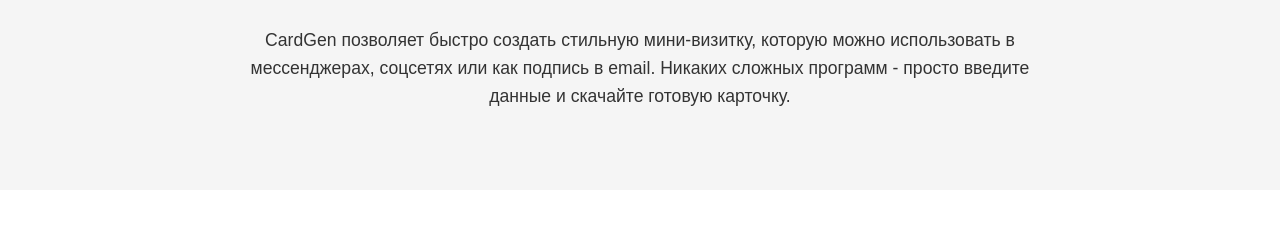
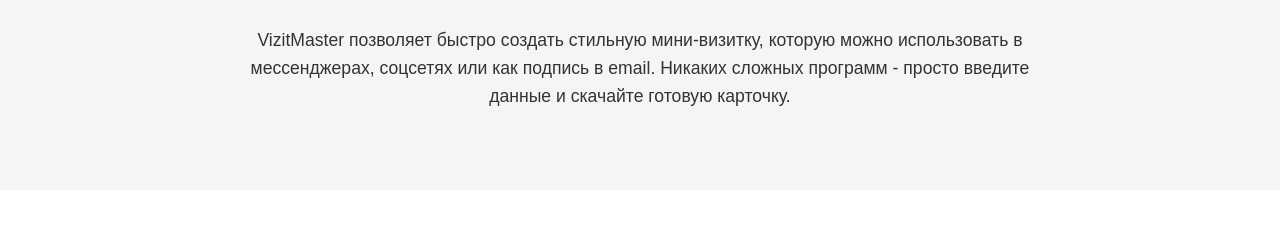
Before and after one commit to ayashmara/VisitMaster, a plain HTML site: page index.html in a window 1280 px wide. Shown: the part 261-486 px from the top of the page. Drawn offline with Linux system fonts and the light colour scheme.

Commit message:
Update index.html

```diff
--- a/index.html
+++ b/index.html
@@ -23,7 +23,7 @@
     <section class="hero">
         <div class="container">
             <h2>Цифровые визитки для современного мира</h2>
-            <p>CardGen позволяет быстро создать стильную мини-визитку, которую можно использовать в мессенджерах, соцсетях или как подпись в email. Никаких сложных программ - просто введите данные и скачайте готовую карточку.</p>
+            <p>VizitMaster позволяет быстро создать стильную мини-визитку, которую можно использовать в мессенджерах, соцсетях или как подпись в email. Никаких сложных программ - просто введите данные и скачайте готовую карточку.</p>
         </div>
     </section>
 
```
